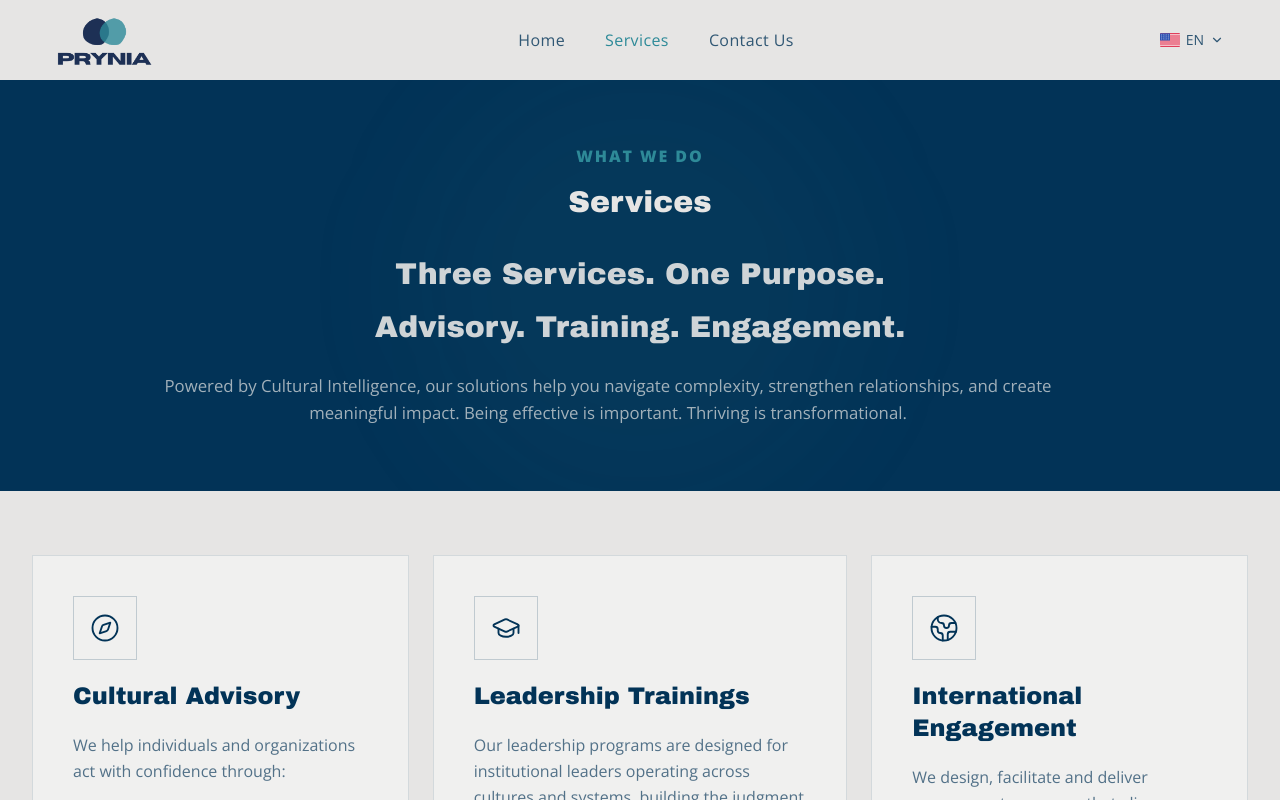
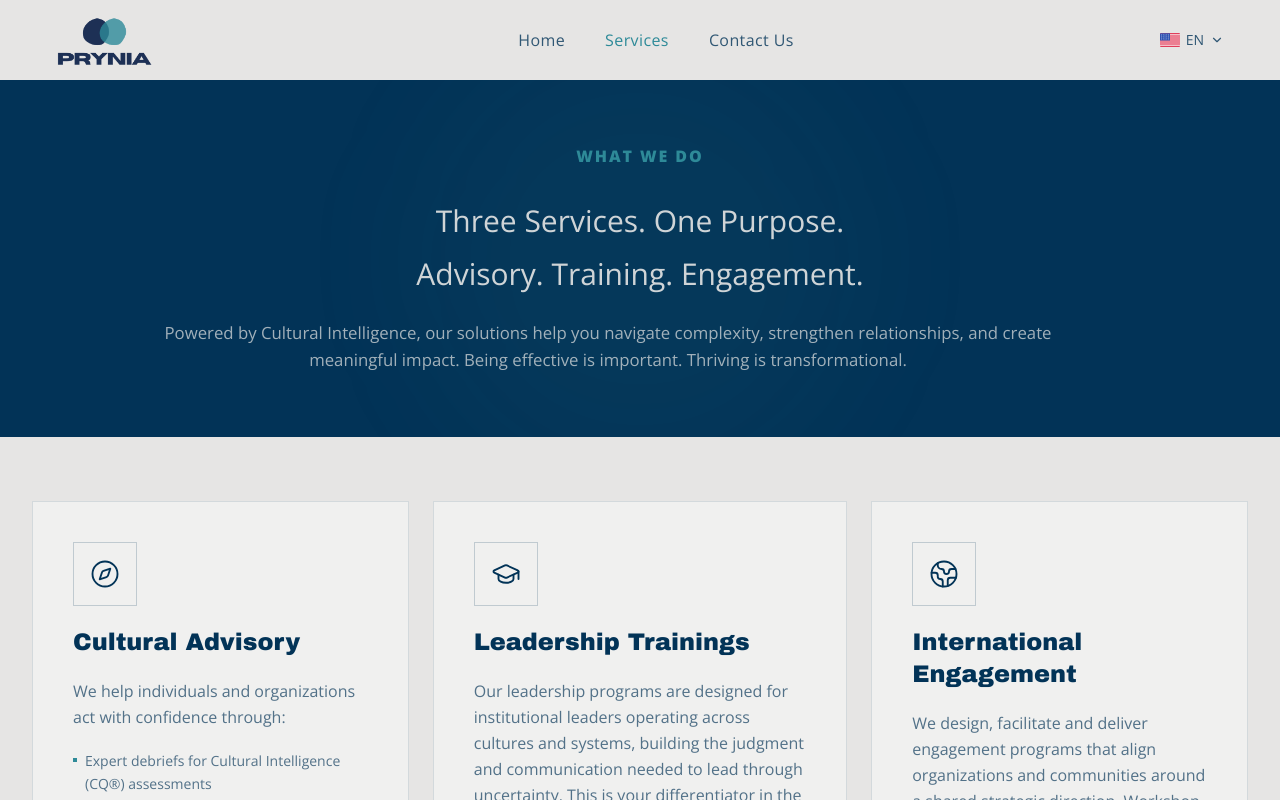
Before and after one commit to AmalMselmi/prynia-partners, a React (Vite) app: page /services in a window 1280 px wide. Shown: the top 800 px of the page. Built offline with nearby package versions, Linux system fonts and the light colour scheme.

Commit message:
Removed services title + less bold subtitles

```diff
--- a/src/components/ui/PageBanner.jsx
+++ b/src/components/ui/PageBanner.jsx
@@ -116,7 +116,7 @@ export default function PageBanner({
                   <motion.p
                     key={i}
                     variants={revealUp}
-                    className={`font-display font-normal text-2xl leading-snug text-paper/90 md:text-3xl ${
+                    className={`font-body font-normal text-2xl leading-snug text-paper/90 md:text-3xl ${
                       centered ? 'mx-auto text-center' : ''
                     }`}
                   >
--- a/src/pages/Services.jsx
+++ b/src/pages/Services.jsx
@@ -12,7 +12,6 @@ export default function Services() {
     <>
       <PageBanner
         eyebrow={t('services.eyebrow')}
-        title={t('services.title')}
         description={t('services.description', { returnObjects: true })}
         align="center"
       />
```
